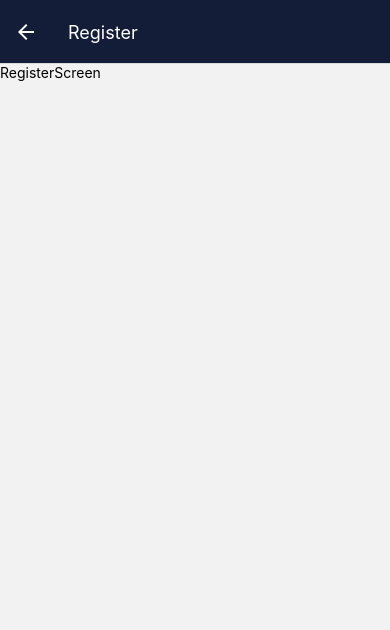
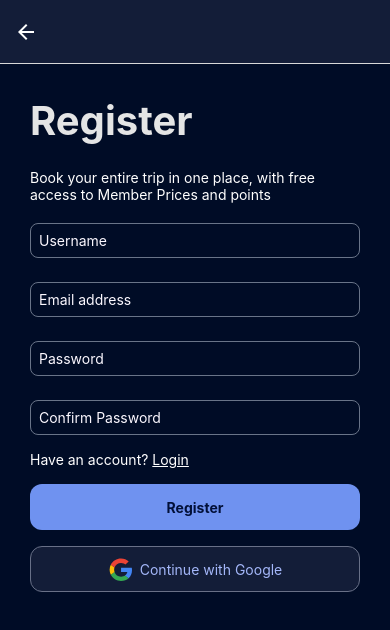
Before and after one commit to aroyan/terbangtinggi-mobile, a React Native app: screen /Register in a window 390 px wide. Shown: the top 630 px of the page. Built offline with nearby package versions, Linux system fonts and the light colour scheme.

Commit message:
feat: add register layout and google login button

```diff
--- a/App.tsx
+++ b/App.tsx
@@ -6,6 +6,7 @@ import { StatusBar } from "expo-status-bar";
 import LoginScreen from "./screens/Authentication/LoginScreen";
 import RegisterScreen from "./screens/Authentication/RegisterScreen";
 import OnboardingScreen from "./screens/OnboardingScreen";
+import ForgotPasswordScreen from "./screens/Authentication/ForgotPasswordScreen";
 
 const Stack = createNativeStackNavigator();
 
@@ -35,7 +36,6 @@ function App() {
             name="Login"
             component={LoginScreen}
             options={{
-              headerTitleAlign: "left",
               headerTitle: "",
             }}
           />
@@ -43,7 +43,14 @@ function App() {
             name="Register"
             component={RegisterScreen}
             options={{
-              headerTitleAlign: "left",
+              headerTitle: "",
+            }}
+          />
+          <Stack.Screen
+            name="ForgotPassword"
+            component={ForgotPasswordScreen}
+            options={{
+              headerTitle: "",
             }}
           />
         </Stack.Navigator>
--- /dev/null
+++ b/components/Icons/GoogleIcon.tsx
@@ -0,0 +1,25 @@
+import * as React from "react";
+import Svg, { SvgProps, Path } from "react-native-svg";
+
+const GoogleIcon = (props: SvgProps) => (
+  <Svg viewBox="0 0 30 30" width={30} height={30} fill="none" {...props}>
+    <Path
+      d="M30.001 16.31c0-1.15-.095-1.99-.301-2.861H16.287v5.195h7.873c-.159 1.291-1.016 3.236-2.92 4.542l-.027.174 4.24 3.22.294.029c2.699-2.443 4.254-6.036 4.254-10.298Z"
+      fill="#4285F4"
+    />
+    <Path
+      d="M16.286 30c3.857 0 7.095-1.244 9.46-3.391l-4.507-3.423c-1.207.825-2.826 1.4-4.953 1.4A8.584 8.584 0 0 1 8.16 18.77l-.167.014-4.41 3.344-.058.157C5.874 26.858 10.7 30 16.286 30Z"
+      fill="#34A853"
+    />
+    <Path
+      d="M8.16 18.769a8.463 8.463 0 0 1-.476-2.77c0-.964.174-1.897.46-2.768l-.008-.185-4.465-3.399-.146.068A13.785 13.785 0 0 0 2.001 16c0 2.256.556 4.387 1.524 6.284L8.16 18.77Z"
+      fill="#FBBC05"
+    />
+    <Path
+      d="M16.286 7.413c2.683 0 4.492 1.136 5.524 2.085l4.032-3.858C23.366 3.384 20.143 2 16.286 2 10.7 2 5.874 5.142 3.524 9.715l4.62 3.516c1.158-3.375 4.365-5.818 8.142-5.818Z"
+      fill="#EB4335"
+    />
+  </Svg>
+);
+
+export default GoogleIcon;
--- a/package.json
+++ b/package.json
@@ -3,7 +3,7 @@
   "version": "1.0.0",
   "main": "node_modules/expo/AppEntry.js",
   "scripts": {
-    "start": "expo start --tunnel",
+    "start": "expo start",
     "android": "expo start --android",
     "ios": "expo start --ios",
     "web": "expo start --web"
--- a/screens/Authentication/LoginScreen.tsx
+++ b/screens/Authentication/LoginScreen.tsx
@@ -1,7 +1,6 @@
 import { useState } from "react";
 import {
   Alert,
-  Image,
   StyleSheet,
   Text,
   TextInput,
@@ -10,9 +9,10 @@ import {
 } from "react-native";
 
 import Heading from "../../components/Heading";
+import GoogleIcon from "../../components/Icons/GoogleIcon";
 import Spacer from "../../components/Spacer";
 
-export default function LoginScreen() {
+export default function LoginScreen({ navigation }: any) {
   const [email, setEmail] = useState<string>("");
   const [password, setPassword] = useState<string>("");
 
@@ -29,15 +29,9 @@ export default function LoginScreen() {
       { text: "OK", onPress: () => console.log("OK Pressed") },
     ]);
 
-  const handleForgotPassword = () =>
-    Alert.alert("Forgot password", "navigate to forgot password screen", [
-      {
-        text: "Cancel",
-        onPress: () => console.log("Cancel Pressed"),
-        style: "cancel",
-      },
-      { text: "OK", onPress: () => console.log("OK Pressed") },
-    ]);
+  const handleForgotPassword = () => {
+    navigation.navigate("ForgotPassword");
+  };
 
   return (
     <View style={styles.container}>
@@ -97,15 +91,21 @@ export default function LoginScreen() {
       <Spacer height={16} />
 
       <TouchableOpacity
-        style={[styles.buttonImage, { backgroundColor: "#2277ee" }]}
+        style={[
+          styles.button,
+          {
+            backgroundColor: "#131D38",
+            flexDirection: "row",
+            borderColor: "#687087",
+            borderWidth: 1,
+          },
+        ]}
       >
-        <Image
-          style={styles.tinyLogo}
-          source={{
-            uri: "https://reactnative.dev/img/tiny_logo.png",
-          }}
-        />
-        <Text style={styles.buttonText}>Login with Google</Text>
+        <GoogleIcon height={24} width={24} />
+        <Spacer width={8} />
+        <Text style={{ color: "#A4B7F9", fontWeight: "400" }}>
+          Login with Google
+        </Text>
       </TouchableOpacity>
     </View>
   );
@@ -127,10 +127,6 @@ const styles = StyleSheet.create({
     alignItems: "center",
     height: 46,
   },
-  buttonText: {
-    marginLeft: 20,
-    fontWeight: "bold",
-  },
   container: {
     backgroundColor: "#000C26",
     height: "100%",
--- a/screens/Authentication/RegisterScreen.tsx
+++ b/screens/Authentication/RegisterScreen.tsx
@@ -1,10 +1,180 @@
-import { View, Text } from "react-native";
-import React from "react";
+import { useState } from "react";
+import {
+  Alert,
+  StyleSheet,
+  Text,
+  TextInput,
+  TouchableOpacity,
+  View,
+} from "react-native";
 
-export default function RegisterScreen() {
+import Heading from "../../components/Heading";
+import GoogleIcon from "../../components/Icons/GoogleIcon";
+import Spacer from "../../components/Spacer";
+
+export default function RegisterScreen({ navigation }: any) {
+  const [email, setEmail] = useState<string>("");
+  const [password, setPassword] = useState<string>("");
+  const [confirmPassword, setConfirmPassword] = useState<string>("");
+  const [username, setUsername] = useState<string>("");
+
+  const handleEmailChange = (text: string) => setEmail(text);
+  const handlePasswordChange = (text: string) => setPassword(text);
+  const handleConfirmPasswordChange = (text: string) =>
+    setConfirmPassword(text);
+  const handleUsernameChange = (text: string) => setUsername(text);
+
+  const handleRegister = () =>
+    Alert.alert("Register", "implement Register later", [
+      {
+        text: "Cancel",
+        onPress: () => console.log("Cancel Pressed"),
+        style: "cancel",
+      },
+      { text: "OK", onPress: () => console.log("OK Pressed") },
+    ]);
+
   return (
-    <View>
-      <Text>RegisterScreen</Text>
+    <View style={styles.container}>
+      <Spacer height={32} />
+
+      <Heading style={{ color: "#e4e5e5" }}>Register</Heading>
+
+      <Spacer height={24} />
+
+      <Text style={{ color: "white" }}>
+        Book your entire trip in one place, with free access to Member Prices
+        and points
+      </Text>
+
+      <Spacer height={20} />
+
+      <TextInput
+        autoComplete="off"
+        blurOnSubmit
+        placeholder="Username"
+        placeholderTextColor="#FBF8FF"
+        style={styles.input}
+        value={username}
+        onChangeText={handleUsernameChange}
+      />
+
+      <Spacer height={24} />
+
+      <TextInput
+        autoComplete="email"
+        blurOnSubmit
+        placeholder="Email address"
+        placeholderTextColor="#FBF8FF"
+        style={styles.input}
+        value={email}
+        onChangeText={handleEmailChange}
+      />
+
+      <Spacer height={24} />
+
+      <TextInput
+        autoComplete="password"
+        blurOnSubmit
+        placeholder="Password"
+        placeholderTextColor="#FBF8FF"
+        style={styles.input}
+        secureTextEntry
+        value={password}
+        onChangeText={handlePasswordChange}
+      />
+
+      <Spacer height={24} />
+
+      <TextInput
+        autoComplete="password"
+        blurOnSubmit
+        placeholder="Confirm Password"
+        placeholderTextColor="#FBF8FF"
+        style={styles.input}
+        secureTextEntry
+        value={confirmPassword}
+        onChangeText={handleConfirmPasswordChange}
+      />
+
+      <Spacer height={16} />
+
+      <View style={{ flexDirection: "row" }}>
+        <Text style={{ color: "white" }}>Have an account? </Text>
+        <TouchableOpacity>
+          <Text
+            onPress={() => navigation.navigate("Login")}
+            style={styles.link}
+          >
+            Login
+          </Text>
+        </TouchableOpacity>
+      </View>
+
+      <Spacer height={16} />
+
+      <TouchableOpacity
+        activeOpacity={0.7}
+        style={styles.button}
+        onPress={handleRegister}
+      >
+        <Text style={{ color: "#021038", fontWeight: "bold" }}>Register</Text>
+      </TouchableOpacity>
+
+      <Spacer height={16} />
+
+      <TouchableOpacity
+        style={[
+          styles.button,
+          {
+            backgroundColor: "#131D38",
+            flexDirection: "row",
+            borderColor: "#687087",
+            borderWidth: 1,
+          },
+        ]}
+      >
+        <GoogleIcon height={24} width={24} />
+        <Spacer width={8} />
+        <Text style={{ color: "#A4B7F9", fontWeight: "400" }}>
+          Continue with Google
+        </Text>
+      </TouchableOpacity>
     </View>
   );
 }
+
+const styles = StyleSheet.create({
+  button: {
+    alignSelf: "stretch",
+    justifyContent: "center",
+    alignItems: "center",
+    backgroundColor: "#6F92F0",
+    borderRadius: 12,
+    height: 46,
+  },
+  buttonImage: {
+    flexDirection: "row",
+    borderRadius: 6,
+    justifyContent: "center",
+    alignItems: "center",
+    height: 46,
+  },
+  container: {
+    backgroundColor: "#000C26",
+    height: "100%",
+    paddingHorizontal: 30,
+  },
+  input: {
+    borderColor: "#697488",
+    borderWidth: 1,
+    padding: 8,
+    color: "white",
+    borderRadius: 8,
+  },
+  link: { color: "white", textDecorationLine: "underline" },
+  tinyLogo: {
+    width: 24,
+    height: 24,
+  },
+});
```
